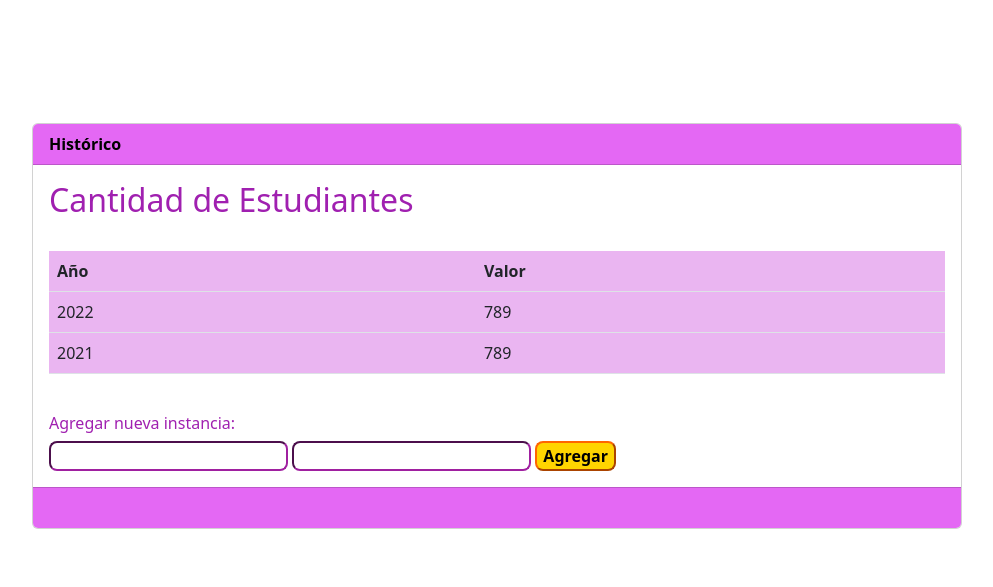
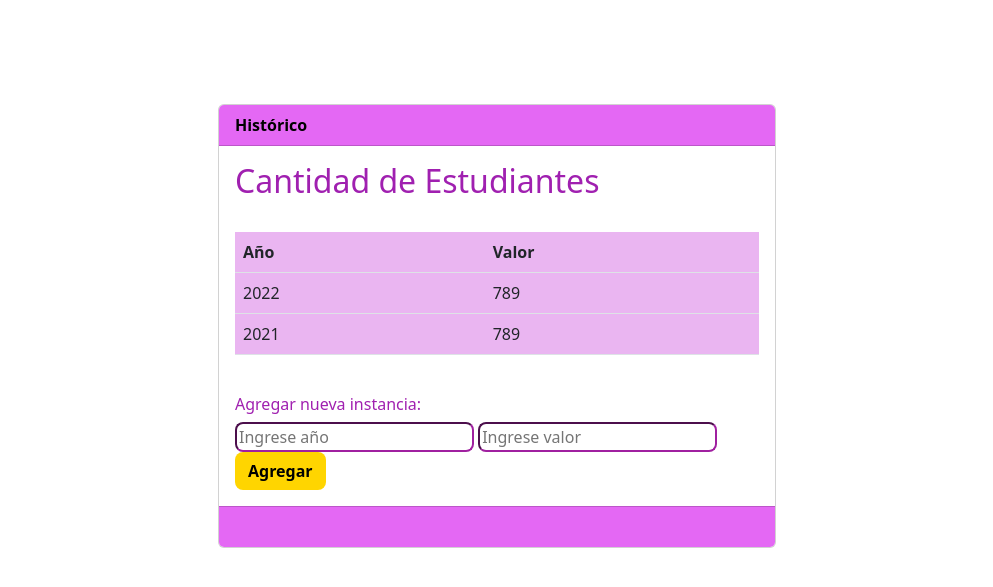
Before and after one commit to SoleGomez23/PF-MIRe, a Django app: page /historial-metrica/1/ in a window 1280 px wide. Shown: the part 86-673 px from the top of the page, without its empty margins (143-1136 px from the left). Run offline with Django 3.2, Linux system fonts and the light colour scheme; data comes from the database, SQL or seed files in the repository; some libraries are stand-ins or nearby versions.

Commit message:
mejorando botoncitos y en gral la vista historico

```diff
--- a/MIRe2/MIReApp/templates/historial_metrica.html
+++ b/MIRe2/MIReApp/templates/historial_metrica.html
@@ -4,7 +4,7 @@
 
 {% block contenido %}
 <center>
-<div class="card col-md-10" style="text-align: left;">
+<div class="card col-md-6" style="text-align: left;">
     <div class="card-header fw-bold" style="background-color: #e468f4;color: #000000;">
         Histórico
     </div>
@@ -31,9 +31,9 @@
                     <form method="post">
                         {% csrf_token %}
 
-                        <input type="number" name="nuevo_año" required class="rounded-3" style="border-color: #a020a0;">
-                        <input type="number" name="nuevo_valor" required class="rounded-3" style="border-color: #a020a0;">
-                        <button type="submit" class="rounded-3 fw-bold" style="background-color: #ffd500;color: #000000; border-color: #f60;">Agregar</button>
+                        <input type="number" name="nuevo_año" required class="rounded-3"  placeholder="Ingrese año" style="border-color: #a020a0;">
+                        <input type="number" name="nuevo_valor" required class="rounded-3" placeholder="Ingrese valor" style="border-color: #a020a0;">
+                        <button type="submit" class="btn rounded-3 fw-bold" style="background-color: #ffd500;color: #000000;">Agregar</button>
                     </form>
                 </body>
     </div>
```
